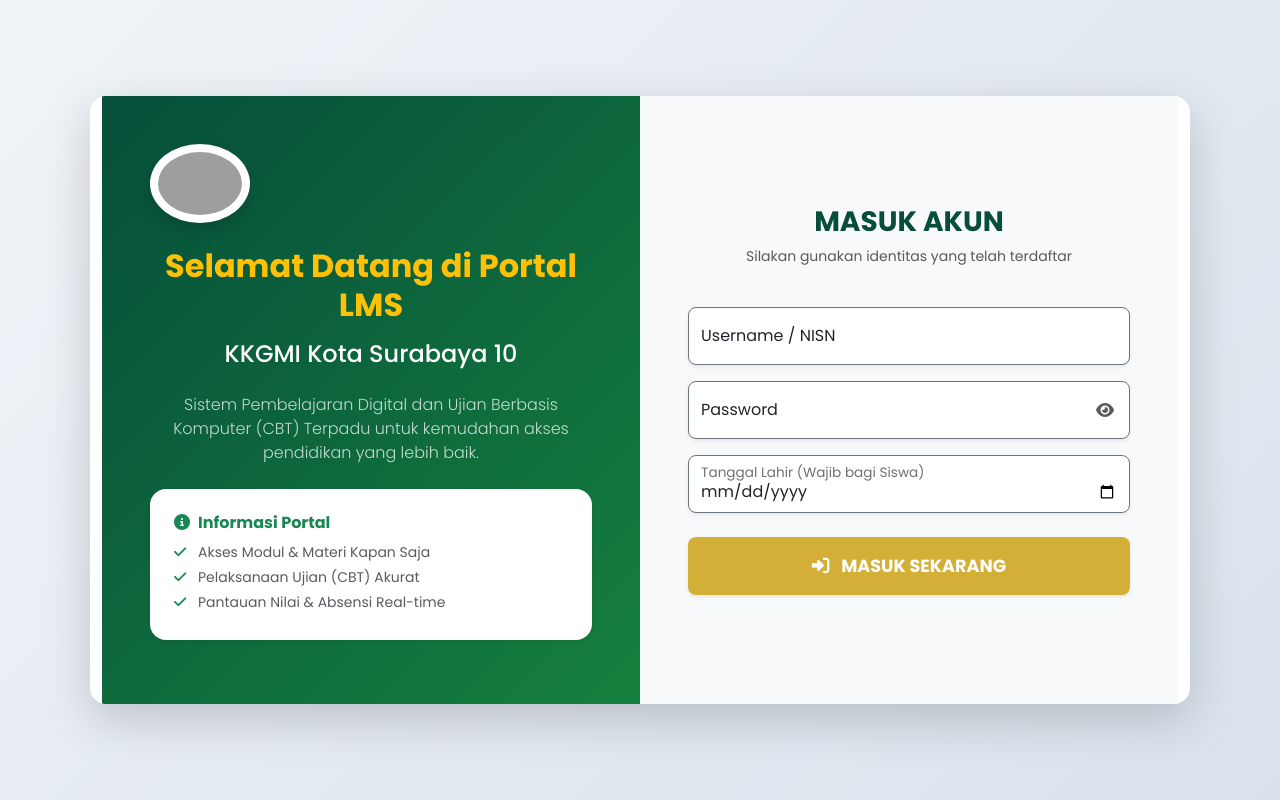
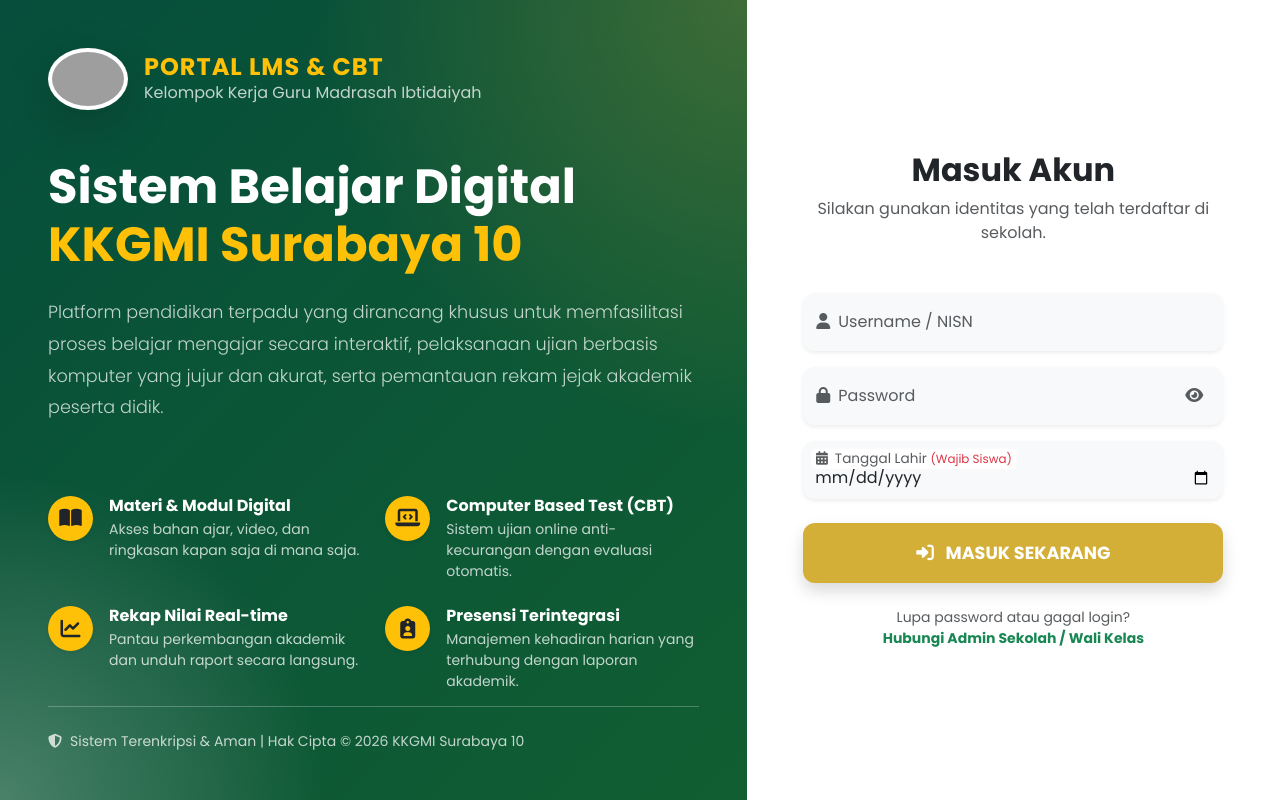
Before and after one commit to sidnaahligizi/lms-inovasi, a Next.js app: page / in a window 1280 px wide. Built offline with nearby package versions, Linux system fonts and the light colour scheme; grey boxes are pictures that could not be loaded.

Commit message:
Update page.tsx

```diff
--- a/app/page.tsx
+++ b/app/page.tsx
@@ -17,6 +17,7 @@ export default function Page() {
   const handleLogin = async (e: React.FormEvent) => {
     e.preventDefault();
     setLoading(true);
+
     try {
       const res = await fetch('/api/login', {
         method: 'POST',
@@ -41,56 +42,137 @@ export default function Page() {
 
   return (
     <>
-      <link href="https://fonts.googleapis.com/css2?family=Poppins:wght@300;400;500;600;700&display=swap" rel="stylesheet" />
+      <link href="https://fonts.googleapis.com/css2?family=Poppins:wght@300;400;500;600;700;800&display=swap" rel="stylesheet" />
       <link href="https://cdnjs.cloudflare.com/ajax/libs/font-awesome/6.4.0/css/all.min.css" rel="stylesheet" />
       <link href="https://cdn.jsdelivr.net/npm/bootstrap@5.3.0/dist/css/bootstrap.min.css" rel="stylesheet" />
 
-      <div style={{ fontFamily: "'Poppins', sans-serif", minHeight: '100vh', display: 'flex', alignItems: 'center', justifyContent: 'center', background: "linear-gradient(135deg, #f0f4f8 0%, #d9e2ec 100%)", padding: '20px' }}>
-        <div className="container shadow-lg rounded-4 overflow-hidden bg-white" style={{ maxWidth: '1100px' }}>
-          <div className="row g-0">
-            {/* Bagian Info (Kiri) */}
-            <div className="col-lg-6 text-white p-5 d-flex flex-column justify-content-center" style={{ background: "linear-gradient(135deg, #064e3b 0%, #15803d 100%)" }}>
-              <div className="text-center mb-4">
-                 <img src="https://lh3.googleusercontent.com/d/1SCvmdQxuqmX_f0gBaYt0Ob53Tws97Hnq" alt="Logo" width="100" className="bg-white rounded-circle p-2 shadow" />
-              </div>
-              <h2 className="fw-bold mb-3 text-center text-warning">Selamat Datang di Portal LMS</h2>
-              <h4 className="mb-4 text-center">KKGMI Kota Surabaya 10</h4>
-              <p className="lead fs-6 text-center mb-4 opacity-75">Sistem Pembelajaran Digital dan Ujian Berbasis Komputer (CBT) Terpadu untuk kemudahan akses pendidikan yang lebih baik.</p>
+      <div style={{ fontFamily: "'Poppins', sans-serif", minHeight: '100vh', backgroundColor: '#ffffff' }} className="d-flex flex-column flex-lg-row">
 
-              <div className="bg-white text-dark p-4 rounded-4 shadow-sm mb-3">
-                <h6 className="fw-bold text-success mb-2"><i className="fas fa-info-circle me-2"></i>Informasi Portal</h6>
-                <ul className="mb-0 small text-muted list-unstyled" style={{ lineHeight: '1.8' }}>
-                  <li><i className="fas fa-check text-success me-2"></i> Akses Modul & Materi Kapan Saja</li>
-                  <li><i className="fas fa-check text-success me-2"></i> Pelaksanaan Ujian (CBT) Akurat</li>
-                  <li><i className="fas fa-check text-success me-2"></i> Pantauan Nilai & Absensi Real-time</li>
-                </ul>
+        {/* PANEL KIRI: INFORMASI LMS & SEKOLAH (Tampilan Penuh) */}
+        <div className="col-lg-7 d-flex flex-column justify-content-between p-4 p-md-5 text-white position-relative overflow-hidden"
+             style={{ background: 'linear-gradient(135deg, #064e3b 0%, #115e32 100%)' }}>
+
+            {/* Ornamen Latar Belakang (Estetika) */}
+            <div className="position-absolute top-0 start-0 w-100 h-100 opacity-25"
+                 style={{ backgroundImage: 'radial-gradient(circle at top right, #d4af37 0%, transparent 40%), radial-gradient(circle at bottom left, #ffffff 0%, transparent 30%)', zIndex: 1 }}></div>
+
+            <div className="position-relative" style={{ zIndex: 2 }}>
+                {/* Header Logo & Judul */}
+                <div className="d-flex align-items-center mb-5">
+                    <img src="https://lh3.googleusercontent.com/d/1SCvmdQxuqmX_f0gBaYt0Ob53Tws97Hnq" alt="Logo KKGMI" className="bg-white rounded-circle p-1 shadow-lg me-3" width="80" height="80" style={{ objectFit: 'contain' }} />
+                    <div>
+                        <h4 className="fw-bold mb-0 text-warning" style={{ letterSpacing: '1px' }}>PORTAL LMS & CBT</h4>
+                        <p className="mb-0 fs-6 opacity-75">Kelompok Kerja Guru Madrasah Ibtidaiyah</p>
                     </div>
                 </div>
 
-            {/* Bagian Login (Kanan) */}
-            <div className="col-lg-6 p-5 d-flex flex-column justify-content-center bg-light">
-              <div className="text-center mb-4">
-                <h3 className="fw-bold" style={{ color: '#064e3b' }}>MASUK AKUN</h3>
-                <p className="text-muted small">Silakan gunakan identitas yang telah terdaftar</p>
+                {/* Deskripsi Utama */}
+                <h1 className="fw-bold mb-4" style={{ fontSize: '3rem', lineHeight: '1.2' }}>
+                    Sistem Belajar Digital <br/><span className="text-warning">KKGMI Surabaya 10</span>
+                </h1>
+                <p className="lead opacity-75 mb-5 w-lg-85" style={{ fontSize: '1.1rem', lineHeight: '1.8' }}>
+                    Platform pendidikan terpadu yang dirancang khusus untuk memfasilitasi proses belajar mengajar secara interaktif, pelaksanaan ujian berbasis komputer yang jujur dan akurat, serta pemantauan rekam jejak akademik peserta didik.
+                </p>
+
+                {/* Grid Fitur & Keunggulan */}
+                <div className="row g-4 mt-2">
+                    <div className="col-md-6">
+                        <div className="d-flex align-items-start">
+                            <div className="bg-warning text-dark rounded-circle d-flex align-items-center justify-content-center shadow-sm flex-shrink-0" style={{ width: '45px', height: '45px' }}>
+                                <i className="fas fa-book-open fs-5"></i>
                             </div>
+                            <div className="ms-3">
+                                <h6 className="fw-bold mb-1">Materi & Modul Digital</h6>
+                                <p className="small opacity-75 mb-0">Akses bahan ajar, video, dan ringkasan kapan saja di mana saja.</p>
+                            </div>
+                        </div>
+                    </div>
+                    <div className="col-md-6">
+                        <div className="d-flex align-items-start">
+                            <div className="bg-warning text-dark rounded-circle d-flex align-items-center justify-content-center shadow-sm flex-shrink-0" style={{ width: '45px', height: '45px' }}>
+                                <i className="fas fa-laptop-code fs-5"></i>
+                            </div>
+                            <div className="ms-3">
+                                <h6 className="fw-bold mb-1">Computer Based Test (CBT)</h6>
+                                <p className="small opacity-75 mb-0">Sistem ujian online anti-kecurangan dengan evaluasi otomatis.</p>
+                            </div>
+                        </div>
+                    </div>
+                    <div className="col-md-6">
+                        <div className="d-flex align-items-start">
+                            <div className="bg-warning text-dark rounded-circle d-flex align-items-center justify-content-center shadow-sm flex-shrink-0" style={{ width: '45px', height: '45px' }}>
+                                <i className="fas fa-chart-line fs-5"></i>
+                            </div>
+                            <div className="ms-3">
+                                <h6 className="fw-bold mb-1">Rekap Nilai Real-time</h6>
+                                <p className="small opacity-75 mb-0">Pantau perkembangan akademik dan unduh raport secara langsung.</p>
+                            </div>
+                        </div>
+                    </div>
+                    <div className="col-md-6">
+                        <div className="d-flex align-items-start">
+                            <div className="bg-warning text-dark rounded-circle d-flex align-items-center justify-content-center shadow-sm flex-shrink-0" style={{ width: '45px', height: '45px' }}>
+                                <i className="fas fa-clipboard-user fs-5"></i>
+                            </div>
+                            <div className="ms-3">
+                                <h6 className="fw-bold mb-1">Presensi Terintegrasi</h6>
+                                <p className="small opacity-75 mb-0">Manajemen kehadiran harian yang terhubung dengan laporan akademik.</p>
+                            </div>
+                        </div>
+                    </div>
+                </div>
+            </div>
+
+            {/* Footer Kiri */}
+            <div className="mt-5 mt-lg-auto pt-4 border-top border-light border-opacity-25 position-relative" style={{ zIndex: 2 }}>
+                <p className="small mb-0 opacity-75"><i className="fas fa-shield-alt me-2"></i>Sistem Terenkripsi & Aman | Hak Cipta &copy; {new Date().getFullYear()} KKGMI Surabaya 10</p>
+            </div>
+        </div>
+
+        {/* PANEL KANAN: FORM LOGIN */}
+        <div className="col-lg-5 d-flex align-items-center justify-content-center p-4 p-md-5 bg-white position-relative">
+            <div className="w-100" style={{ maxWidth: '420px' }}>
+                <div className="text-center mb-5">
+                    <h2 className="fw-bold text-dark mb-2">Masuk Akun</h2>
+                    <p className="text-muted">Silakan gunakan identitas yang telah terdaftar di sekolah.</p>
+                </div>
+
                 <form onSubmit={handleLogin}>
+                    {/* Input Username */}
                     <div className="form-floating mb-3">
-                  <input type="text" className="form-control border-secondary shadow-sm rounded-3" placeholder="User" required value={username} onChange={(e) => setUsername(e.target.value)} />
-                  <label>Username / NISN</label>
+                        <input type="text" className="form-control bg-light border-0 shadow-sm" placeholder="Username / NISN" style={{ borderRadius: '12px' }} required value={username} onChange={(e) => setUsername(e.target.value)} />
+                        <label className="text-muted"><i className="fas fa-user me-2"></i>Username / NISN</label>
                     </div>
+
+                    {/* Input Password */}
                     <div className="form-floating mb-3 position-relative">
-                  <input type={showPassword ? "text" : "password"} className="form-control border-secondary shadow-sm rounded-3" placeholder="Pass" required value={password} onChange={(e) => setPassword(e.target.value)} />
-                  <label>Password</label>
-                  <i className={`fas ${showPassword ? 'fa-eye-slash' : 'fa-eye'} position-absolute top-50 end-0 translate-middle-y me-3 text-muted`} style={{ cursor: 'pointer', zIndex: 10 }} onClick={() => setShowPassword(!showPassword)}></i>
+                        <input type={showPassword ? "text" : "password"} className="form-control bg-light border-0 shadow-sm" placeholder="Password" style={{ borderRadius: '12px' }} required value={password} onChange={(e) => setPassword(e.target.value)} />
+                        <label className="text-muted"><i className="fas fa-lock me-2"></i>Password</label>
+                        <button type="button" className="btn position-absolute top-50 end-0 translate-middle-y me-2 text-muted border-0 bg-transparent" onClick={() => setShowPassword(!showPassword)}>
+                            <i className={`fas ${showPassword ? 'fa-eye-slash' : 'fa-eye'}`}></i>
+                        </button>
                     </div>
+
+                    {/* Input Tanggal Lahir */}
                     <div className="form-floating mb-4">
-                  <input type="date" className="form-control border-secondary shadow-sm rounded-3" value={tglLahir} onChange={(e) => setTglLahir(e.target.value)} />
-                  <label>Tanggal Lahir (Wajib bagi Siswa)</label>
+                        <input type="date" className="form-control bg-light border-0 shadow-sm" style={{ borderRadius: '12px' }} value={tglLahir} onChange={(e) => setTglLahir(e.target.value)} />
+                        <label className="text-muted"><i className="fas fa-calendar-alt me-2"></i>Tanggal Lahir <small className="text-danger">(Wajib Siswa)</small></label>
                     </div>
-                <button type="submit" disabled={loading} className="btn w-100 py-3 fw-bold shadow-sm text-white rounded-3" style={{ background: '#d4af37', border: 'none', fontSize: '1.1rem' }}>
-                  {loading ? <><i className="fas fa-spinner fa-spin me-2"></i>MEMPROSES...</> : <><i className="fas fa-sign-in-alt me-2"></i> MASUK SEKARANG</>}
+
+                    {/* Tombol Login */}
+                    <button type="submit" disabled={loading} className="btn w-100 py-3 fw-bold shadow text-white"
+                            style={{ background: '#d4af37', borderRadius: '12px', fontSize: '1.1rem', transition: 'all 0.3s' }}>
+                        {loading ? (
+                            <><i className="fas fa-spinner fa-spin me-2"></i> MEMPROSES...</>
+                        ) : (
+                            <><i className="fas fa-sign-in-alt me-2"></i> MASUK SEKARANG</>
+                        )}
                     </button>
                 </form>
+
+                {/* Bantuan */}
+                <div className="text-center mt-4">
+                    <p className="small text-muted mb-0">Lupa password atau gagal login? <br/><a href="#" className="text-success fw-bold text-decoration-none">Hubungi Admin Sekolah / Wali Kelas</a></p>
                 </div>
             </div>
         </div>
```
Lines whose indentation alone changed are shown as unchanged.
